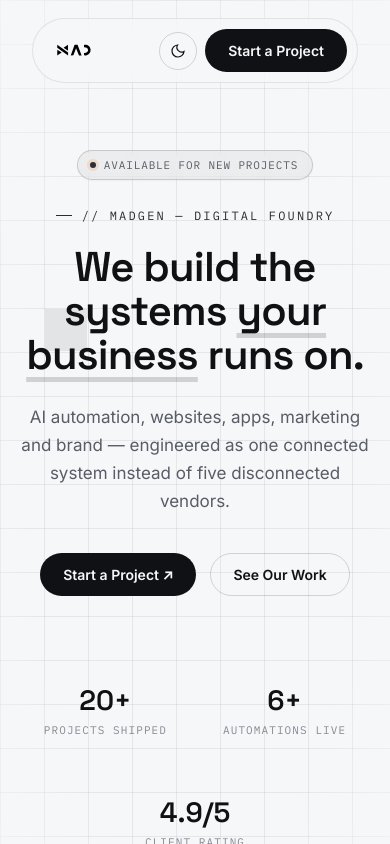
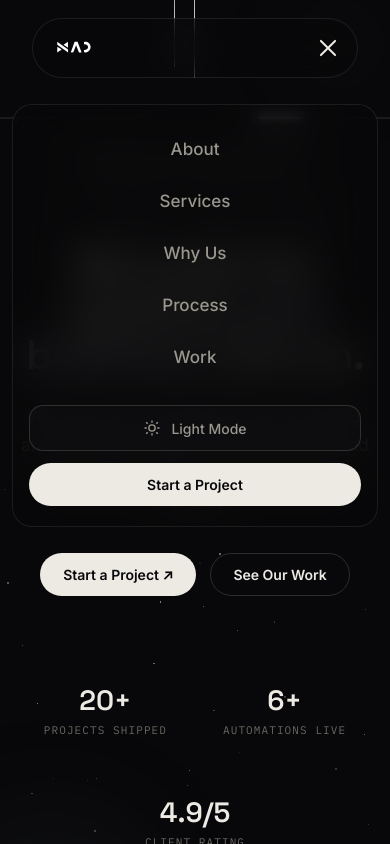
Before and after one commit to Dk821/madgen, a React (Vite) app: page / in a window 390 px wide. Both pictures are taken after a click on the button "Open menu". Shown: the top 844 px of the page. Built offline with nearby package versions, Linux system fonts and the light colour scheme.

Commit message:
update mobile view

```diff
--- a/src/components/Header.tsx
+++ b/src/components/Header.tsx
@@ -1,8 +1,10 @@
-import { useEffect, useRef } from 'react'
+import { useEffect, useRef, useState } from 'react'
 import { useTheme } from '../context/ThemeContext'
+import Sidebar from './Sidebar'
 
 export default function Header() {
   const { theme, toggleTheme } = useTheme()
+  const [sidebarOpen, setSidebarOpen] = useState(false)
   const headerRef = useRef<HTMLElement>(null)
 
   useEffect(() => {
@@ -46,9 +48,21 @@ export default function Header() {
               </svg>
             </button>
             <a href="#cta" className="btn btn-primary">Start a Project</a>
+            <button
+              className={`hamburger ${sidebarOpen ? 'open' : ''}`}
+              type="button"
+              aria-label={sidebarOpen ? 'Close menu' : 'Open menu'}
+              aria-expanded={sidebarOpen}
+              onClick={() => setSidebarOpen(v => !v)}
+            >
+              <span />
+              <span />
+              <span />
+            </button>
           </div>
         </div>
       </div>
+      <Sidebar open={sidebarOpen} onClose={() => setSidebarOpen(false)} />
     </header>
   )
 }
--- /dev/null
+++ b/src/components/Sidebar.tsx
@@ -0,0 +1,63 @@
+import { useEffect, useRef } from 'react'
+import { useTheme } from '../context/ThemeContext'
+
+interface SidebarProps {
+  open: boolean
+  onClose: () => void
+}
+
+export default function Sidebar({ open, onClose }: SidebarProps) {
+  const { theme, toggleTheme } = useTheme()
+  const panelRef = useRef<HTMLDivElement>(null)
+
+  useEffect(() => {
+    if (!open) return
+    const onKeyDown = (e: KeyboardEvent) => {
+      if (e.key === 'Escape') onClose()
+    }
+    document.addEventListener('keydown', onKeyDown)
+    return () => document.removeEventListener('keydown', onKeyDown)
+  }, [open, onClose])
+
+  const handleLinkClick = () => onClose()
+
+  return (
+    <div
+      ref={panelRef}
+      className={`mobile-nav-dropdown ${open ? 'open' : ''}`}
+      role="dialog"
+      aria-modal="true"
+      aria-label="Navigation menu"
+    >
+      <nav className="mobile-nav-links">
+        <a href="#about" onClick={handleLinkClick}>About</a>
+        <a href="#services" onClick={handleLinkClick}>Services</a>
+        <a href="#why" onClick={handleLinkClick}>Why Us</a>
+        <a href="#process" onClick={handleLinkClick}>Process</a>
+        <a href="#work" onClick={handleLinkClick}>Work</a>
+      </nav>
+
+      <div className="mobile-nav-actions">
+        <button
+          className="mobile-nav-theme"
+          type="button"
+          aria-label={theme === 'dark' ? 'Switch to light theme' : 'Switch to dark theme'}
+          onClick={toggleTheme}
+        >
+          <svg className="icon-sun" width="18" height="18" viewBox="0 0 24 24" fill="none" stroke="currentColor" strokeWidth="1.8">
+            <circle cx="12" cy="12" r="4.2" />
+            <path d="M12 2v3M12 19v3M4.2 4.2l2.1 2.1M17.7 17.7l2.1 2.1M2 12h3M19 12h3M4.2 19.8l2.1-2.1M17.7 6.3l2.1-2.1" />
+          </svg>
+          <svg className="icon-moon" width="18" height="18" viewBox="0 0 24 24" fill="none" stroke="currentColor" strokeWidth="1.8">
+            <path d="M21 12.6A9 9 0 1 1 11.4 3a7 7 0 0 0 9.6 9.6z" />
+          </svg>
+          <span>{theme === 'dark' ? 'Light Mode' : 'Dark Mode'}</span>
+        </button>
+
+        <a href="#cta" className="btn btn-primary mobile-nav-cta" onClick={handleLinkClick}>
+          Start a Project
+        </a>
+      </div>
+    </div>
+  )
+}
--- a/src/components/Work.tsx
+++ b/src/components/Work.tsx
@@ -2,7 +2,7 @@ import { useState } from 'react'
 
 const projects = [
   { tag: 'Website', glyph: '01', title: 'SENTHUR VFX', desc: 'Client portfolio — full-service agency site built with care.', tint: 'var(--teal)', pos: '50% 50%', url: 'https://senthur-ytta.vercel.app/', img: '/our-work/SENTHUR-VFX.png' },
-  { tag: 'Website', glyph: '02', title: 'Only Moringa', desc: 'wellness application with a clean interface, interactive features, and scalable architecture', tint: 'var(--teal)', pos: '50% 50%', url: 'https://wellness-git-main-dk821s-projects.vercel.app/', img: '/our-work/Only-moringa.png' },
+  { tag: 'Website', glyph: '02', title: 'Only Moringa', desc: 'wellness application with a clean interface, interactive features, and scalable architecture', tint: 'var(--teal)', pos: '50% 50%', url: 'https://wellness-sand.vercel.app/', img: '/our-work/Only-moringa.png' },
   { tag: 'Website', glyph: '02', title: 'suvaicatering', desc: 'Designed an engaging Instagram carousel for Suvai Catering to showcase menu offerings and strengthen brand presence', tint: 'var(--teal)', pos: '50% 50%', url: 'https://www.instagram.com/p/Dak0bnNklTY/?utm_source=ig_web_copy_link&igsh=MzRlODBiNWFlZA==', img: '/our-work/suvaicatering-carousel.png' },
   { tag: 'Logo', glyph: '03', title: 'PMT Logo', desc: 'Logo design — click to view full image.', tint: 'var(--amber)', pos: '50% 50%', img: '/our-work/pmt-logo.jpg' },
   { tag: 'Logo', glyph: '04', title: 'Branproz Final', desc: 'Logo design — click to view full image.', tint: 'var(--amber)', pos: '50% 50%', img: '/our-work/Branproz-Logo.png' },
@@ -31,7 +31,7 @@ export default function Work() {
             const wrapperProps = p.url
               ? { href: p.url, target: '_blank', rel: 'noopener noreferrer' as const }
               : p.img
-              ? { onClick: () => setLightbox(p.img), style: { cursor: 'pointer', border: 'none', textAlign: 'left' as const, width: '100%' } }
+              ? { onClick: () => setLightbox(p.img), style: { cursor: 'pointer', border: 'none', textAlign: 'left' as const, width: '100%', background: 'transparent', color: 'inherit', padding: 0, font: 'inherit' } }
               : {}
             return (
               <Wrapper {...wrapperProps} className="work-card reveal" key={i}>
--- a/src/index.css
+++ b/src/index.css
@@ -161,6 +161,77 @@ nav.links { display:flex; align-items:center; gap:30px; }
 nav.links a { font-size:13.5px; color:var(--ink-dim); font-weight:500; transition:color .2s ease; position:relative;}
 nav.links a:hover { color:var(--ink); }
 @media(max-width:860px) { nav.links { display:none; } }
+@media(max-width:860px) { .theme-toggle { display:none; } }
+@media(max-width:860px) { .nav-shell .btn-primary { display:none; } }
+
+/* Hamburger */
+.hamburger {
+  display:none; flex-direction:column; justify-content:center; gap:5px;
+  width:38px; height:38px; border:none; background:transparent; cursor:pointer;
+  padding:8px; border-radius:8px; transition:background .2s ease;
+}
+.hamburger span {
+  display:block; width:100%; height:2px; border-radius:2px;
+  background:var(--ink); transition:transform .3s ease, opacity .3s ease;
+}
+.hamburger.open span:nth-child(1) { transform:translateY(7px) rotate(45deg); }
+.hamburger.open span:nth-child(2) { opacity:0; }
+.hamburger.open span:nth-child(3) { transform:translateY(-7px) rotate(-45deg); }
+@media(max-width:860px) { .hamburger { display:flex; } }
+
+/* Mobile nav dropdown — expands below the header */
+.mobile-nav-dropdown {
+  display:none;
+  position:absolute; top:calc(100% + 8px); left:0; right:0;
+  margin:0 12px;
+  background:color-mix(in srgb, var(--bg) 78%, transparent);
+  backdrop-filter:blur(20px); -webkit-backdrop-filter:blur(20px);
+  border:1px solid var(--line);
+  border-radius:20px;
+  padding:20px 16px;
+  flex-direction:column; align-items:center; gap:24px;
+  opacity:0; transform:translateY(-8px) scale(0.97);
+  pointer-events:none;
+  transition:opacity .3s ease, transform .3s cubic-bezier(0.22, 1, 0.36, 1);
+  overflow-y:auto;
+  max-height:calc(100vh - 100px);
+}
+.mobile-nav-dropdown.open {
+  opacity:1; transform:translateY(0) scale(1);
+  pointer-events:auto;
+}
+@media(max-width:860px) { .mobile-nav-dropdown { display:flex; } }
+
+.mobile-nav-links {
+  display:flex; flex-direction:column; align-items:center; gap:4px;
+  width:100%;
+}
+.mobile-nav-links a {
+  display:block; width:100%; text-align:center;
+  padding:14px 16px; border-radius:14px;
+  font-size:17px; font-weight:500; color:var(--ink-dim);
+  transition:color .2s ease, background .2s ease;
+}
+.mobile-nav-links a:hover { color:var(--ink); background:color-mix(in srgb, var(--surface) 50%, transparent); }
+
+.mobile-nav-actions {
+  display:flex; flex-direction:column; align-items:center; gap:12px;
+  width:100%;
+}
+.mobile-nav-theme {
+  display:flex; align-items:center; justify-content:center; gap:10px;
+  width:100%; padding:13px 20px; border-radius:14px;
+  border:1px solid var(--line-strong);
+  background:color-mix(in srgb, var(--surface) 40%, transparent);
+  color:var(--ink-dim); cursor:pointer;
+  font-family:var(--font-body); font-size:14px; font-weight:500;
+  transition:border-color .2s ease, color .2s ease, background .2s ease;
+}
+.mobile-nav-theme:hover { border-color:var(--ink-dim); color:var(--ink); background:var(--surface); }
+.mobile-nav-theme .icon-moon { display:none; }
+html[data-theme="light"] .mobile-nav-theme .icon-sun { display:none; }
+html[data-theme="light"] .mobile-nav-theme .icon-moon { display:block; }
+.mobile-nav-cta { width:100%; text-align:center; }
 .btn {
   display:inline-flex; align-items:center; gap:8px; justify-content:center;
   font-family:var(--font-body); font-weight:600; font-size:14px;
@@ -406,6 +477,7 @@ footer { border-top:1px solid var(--line); padding:64px 0 32px; }
   background:rgba(0,0,0,0.85); backdrop-filter:blur(8px);
   padding:40px;
 }
+@media(max-width:860px) { .lightbox-overlay { padding:80px 20px 20px; align-items:flex-start; } }
 .lightbox-image {
   max-width:90vw; max-height:90vh; object-fit:contain;
   border-radius:12px; box-shadow:0 20px 60px rgba(0,0,0,0.5);
@@ -414,7 +486,9 @@ footer { border-top:1px solid var(--line); padding:64px 0 32px; }
   position:absolute; top:20px; right:24px;
   font-size:36px; line-height:1; color:#fff; background:none; border:none; cursor:pointer;
   opacity:0.7; transition:opacity .2s; font-family:var(--font-display);
+  z-index:10000;
 }
 .lightbox-close:hover { opacity:1; }
+@media(max-width:860px) { .lightbox-close { top:76px; right:16px; font-size:32px; } }
 
 .reveal { opacity:0; transform:translateY(28px); }
```
